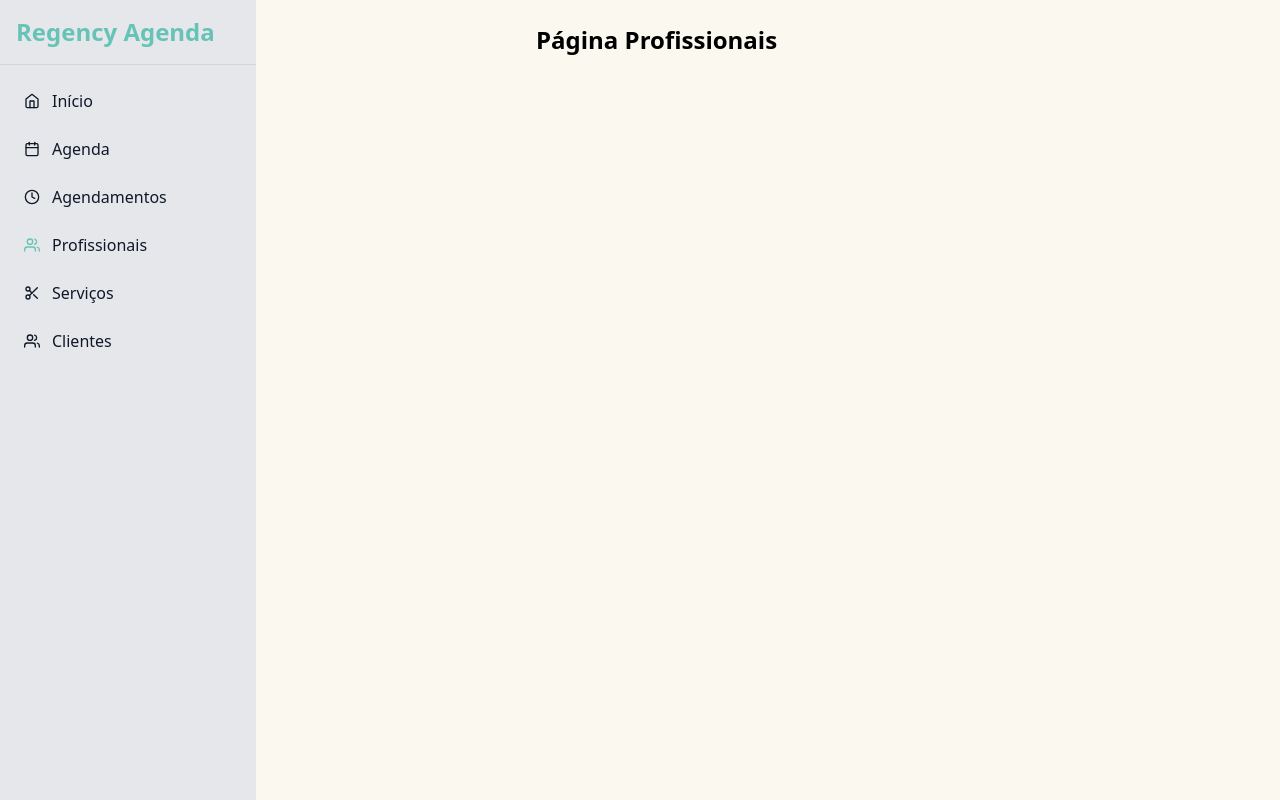
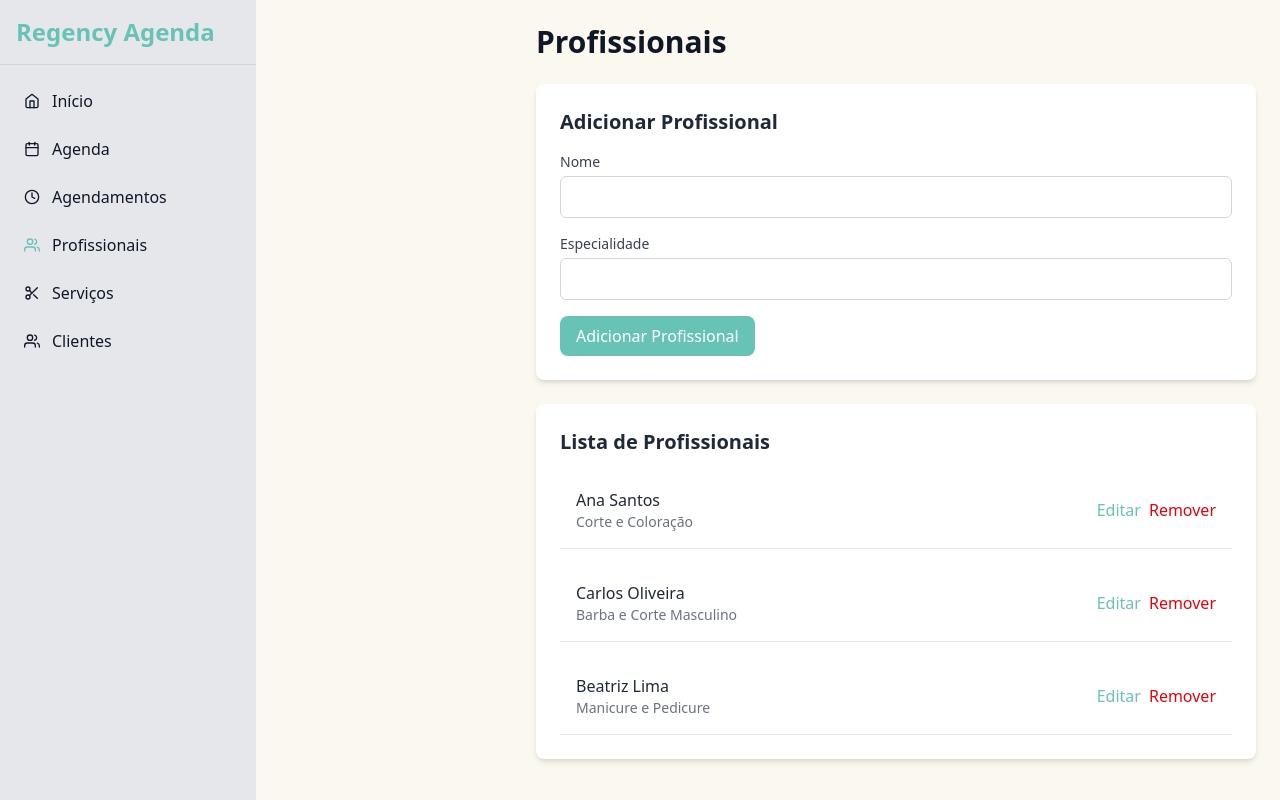
Before and after one commit to malopez23/regency-agenda, a React (Vite) app: page /professionals in a window 1280 px wide. Built offline with nearby package versions, Linux system fonts and the light colour scheme.

Commit message:
Implementa página de profissionais com cadastro, edição e remoção

```diff
--- a/src/App.jsx
+++ b/src/App.jsx
@@ -1,10 +1,10 @@
 import { Routes, Route } from 'react-router-dom';
 import Layout from './components/Layout';
 import Home from './pages/Home';
+import Professionals from './pages/Professionals';
 
 const Agenda = () => <h1 className="text-2xl font-bold">Página Agenda</h1>;
 const Appointments = () => <h1 className="text-2xl font-bold">Página Agendamentos</h1>;
-const Professionals = () => <h1 className="text-2xl font-bold">Página Profissionais</h1>;
 const Services = () => <h1 className="text-2xl font-bold">Página Serviços</h1>;
 const Clients = () => <h1 className="text-2xl font-bold">Página Clientes</h1>;
 
--- /dev/null
+++ b/src/pages/Professionals.jsx
@@ -0,0 +1,142 @@
+import { useState } from 'react';
+
+const Professionals = () => {
+  // Estado para gerenciar a lista de profissionais (dados fictícios)
+  const [professionals, setProfessionals] = useState([
+    { id: 1, name: "Ana Santos", specialty: "Corte e Coloração" },
+    { id: 2, name: "Carlos Oliveira", specialty: "Barba e Corte Masculino" },
+    { id: 3, name: "Beatriz Lima", specialty: "Manicure e Pedicure" },
+  ]);
+
+  // Estado para o formulário de adicionar/editar
+  const [formData, setFormData] = useState({ id: null, name: "", specialty: "" });
+  const [isEditing, setIsEditing] = useState(false);
+
+  // Função para adicionar ou editar um profissional
+  const handleSubmit = (e) => {
+    e.preventDefault();
+    if (isEditing) {
+      // Editar profissional existente
+      setProfessionals(
+        professionals.map((prof) =>
+          prof.id === formData.id
+            ? { ...prof, name: formData.name, specialty: formData.specialty }
+            : prof
+        )
+      );
+      setIsEditing(false);
+    } else {
+      // Adicionar novo profissional
+      const newProfessional = {
+        id: professionals.length + 1,
+        name: formData.name,
+        specialty: formData.specialty,
+      };
+      setProfessionals([...professionals, newProfessional]);
+    }
+    setFormData({ id: null, name: "", specialty: "" });
+  };
+
+  // Função para preencher o formulário ao editar
+  const handleEdit = (professional) => {
+    setFormData(professional);
+    setIsEditing(true);
+  };
+
+  // Função para remover um profissional
+  const handleDelete = (id) => {
+    setProfessionals(professionals.filter((prof) => prof.id !== id));
+  };
+
+  return (
+    <div className="space-y-6">
+      {/* Título */}
+      <h1 className="text-3xl font-bold text-gray-900">Profissionais</h1>
+
+      {/* Formulário para Adicionar/Editar */}
+      <div className="bg-white p-6 rounded-lg shadow-md">
+        <h2 className="text-xl font-semibold text-gray-800 mb-4">
+          {isEditing ? "Editar Profissional" : "Adicionar Profissional"}
+        </h2>
+        <form onSubmit={handleSubmit} className="space-y-4">
+          <div>
+            <label className="block text-sm font-medium text-gray-700">Nome</label>
+            <input
+              type="text"
+              value={formData.name}
+              onChange={(e) => setFormData({ ...formData, name: e.target.value })}
+              className="mt-1 block w-full border border-gray-300 rounded-md p-2 focus:ring-[#68C3B7] focus:border-[#68C3B7]"
+              required
+            />
+          </div>
+          <div>
+            <label className="block text-sm font-medium text-gray-700">Especialidade</label>
+            <input
+              type="text"
+              value={formData.specialty}
+              onChange={(e) => setFormData({ ...formData, specialty: e.target.value })}
+              className="mt-1 block w-full border border-gray-300 rounded-md p-2 focus:ring-[#68C3B7] focus:border-[#68C3B7]"
+              required
+            />
+          </div>
+          <button
+            type="submit"
+            className="bg-[#68C3B7] text-white px-4 py-2 rounded-lg hover:bg-[#5aa89d] transition-colors"
+          >
+            {isEditing ? "Salvar Alterações" : "Adicionar Profissional"}
+          </button>
+          {isEditing && (
+            <button
+              type="button"
+              onClick={() => {
+                setIsEditing(false);
+                setFormData({ id: null, name: "", specialty: "" });
+              }}
+              className="ml-2 bg-gray-300 text-gray-800 px-4 py-2 rounded-lg hover:bg-gray-400 transition-colors"
+            >
+              Cancelar
+            </button>
+          )}
+        </form>
+      </div>
+
+      {/* Lista de Profissionais */}
+      <div className="bg-white p-6 rounded-lg shadow-md">
+        <h2 className="text-xl font-semibold text-gray-800 mb-4">Lista de Profissionais</h2>
+        {professionals.length > 0 ? (
+          <div className="space-y-4">
+            {professionals.map((professional) => (
+              <div
+                key={professional.id}
+                className="flex justify-between items-center p-4 border-b border-gray-200"
+              >
+                <div>
+                  <p className="font-medium text-gray-800">{professional.name}</p>
+                  <p className="text-sm text-gray-500">{professional.specialty}</p>
+                </div>
+                <div className="space-x-2">
+                  <button
+                    onClick={() => handleEdit(professional)}
+                    className="text-[#68C3B7] hover:text-[#5aa89d]"
+                  >
+                    Editar
+                  </button>
+                  <button
+                    onClick={() => handleDelete(professional.id)}
+                    className="text-red-600 hover:text-red-700"
+                  >
+                    Remover
+                  </button>
+                </div>
+              </div>
+            ))}
+          </div>
+        ) : (
+          <p className="text-gray-600">Nenhum profissional cadastrado.</p>
+        )}
+      </div>
+    </div>
+  );
+};
+
+export default Professionals;
```
